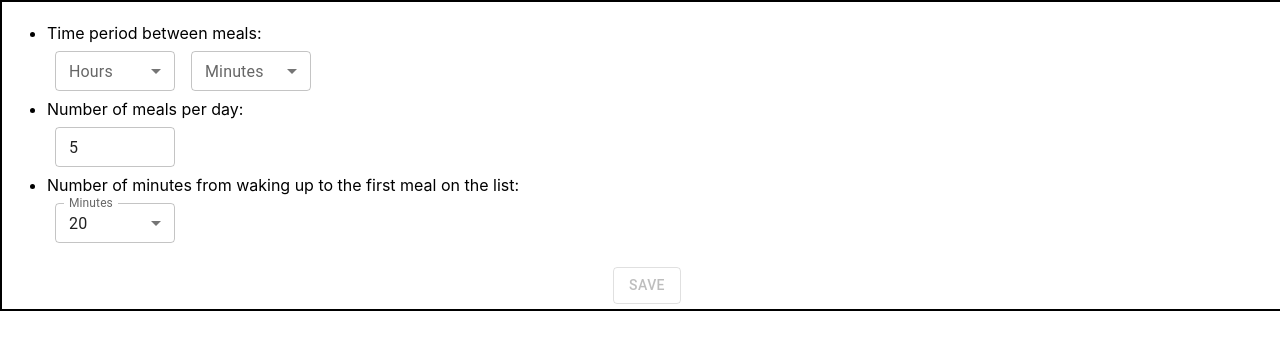
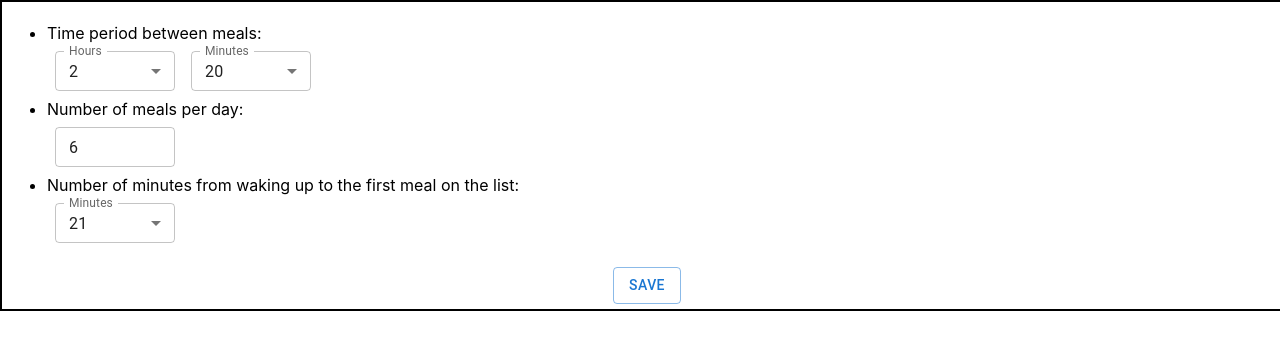
Before and after one commit to kalibria/Meal-tracker, a React (Create React App) app: page /settings in a window 1280 px wide. Shown: the top 350 px of the page. Built offline with nearby package versions, Linux system fonts and the light colour scheme.

Commit message:
the entered settings are saved and displayed on the ui

```diff
--- a/src/App.tsx
+++ b/src/App.tsx
@@ -2,12 +2,12 @@ import React from 'react';
 import { BrowserRouter as Router, Routes, Route } from 'react-router-dom';
 import './App.css';
 
-import { ListOfMeals } from './list-of-meals/ListOfMeals';
 import { FirstRouteEl } from './routeElements/firstRouteEl';
 import { SecondRuteEl } from './routeElements/secondRouteEl';
 import { WindowWithButton } from './buttonsWindow/WindowWithButton';
 
 import { SettingsList } from './settings/components/settingsList';
+import { ListOfMeals } from './list-of-meals/ListOfMeals';
 
 function App() {
   return (
--- a/src/buttonsWindow/settingsBtn.tsx
+++ b/src/buttonsWindow/settingsBtn.tsx
@@ -2,6 +2,8 @@ import React from 'react';
 import { useNavigate } from 'react-router-dom';
 import style from './btnSettings.module.css';
 import { Button } from './button';
+import { myLocalStorage } from '../utility/LocalStorage';
+import { settingsScreen } from '../settings/settingsConfig';
 
 export const SettingsBtn = () => {
   const navigate = useNavigate();
--- a/src/settings/components/settingsList.tsx
+++ b/src/settings/components/settingsList.tsx
@@ -1,31 +1,47 @@
-import React, { useContext, useState } from 'react';
+import React, { useEffect, useState } from 'react';
 import TimePeriodBetweenMeals from './timePeriodBetweenMeals';
 
-import { MyContext } from '../../context/context';
 import NumberOfMealsPerDay from './NumberOfMealsPerDay';
 import { MinutesToFirstMeal } from './minutesToFirstMeal';
 
-import { Settings } from '../settingsConfig';
-import { WrapperForSaveButton } from './wrapperForSaveButton';
+import { INewSettings, WrapperForSaveButton } from './wrapperForSaveButton';
+import { myLocalStorage } from '../../utility/LocalStorage';
 
 export const SettingsList = () => {
-  const { timeBetweenMeals, numberOfMinutesToFirstMeal, numberOfMealsPerDay } =
-    useContext<Settings>(MyContext);
-  const [hourBetweenMeals, setHourBetweenMeals] = React.useState('');
-  const [minuteBetweenMeals, setMinuteBetweenMeals] = React.useState('');
-  const [numberMeals, setNumberMeals] = React.useState(
-    numberOfMealsPerDay.time.toString()
-  );
-  const [minuteToFirstMeal, setMinuteToFirstMeal] = React.useState(
-    numberOfMinutesToFirstMeal.time.toString()
+  const [settingsFromLS, setSettingsFromL] = useState<INewSettings | null>(
+    null
   );
 
-  const [isNumberValid, setIsNumberValid] = useState(true);
+  useEffect(() => {
+    console.log('hi');
+    const newSettings = myLocalStorage.getSettings();
+    console.log(settingsFromLS?.timeBetweenMeals.time);
+
+    if (newSettings) {
+      setSettingsFromL(settingsFromLS);
+      const hours = Math.floor(newSettings.timeBetweenMeals.time / 60);
+      const minutes = newSettings.timeBetweenMeals.time - hours * 60;
+
+      console.log({ hours });
+      console.log({ minutes });
+      setHourBetweenMeals(hours);
+      setMinuteBetweenMeals(minutes);
+      setMinuteToFirstMeal(newSettings.numberOfMinutesToFirstMeal.time);
+      setNumberMeals(newSettings.numberOfMealsPerDay.time);
+    }
+  }, [settingsFromLS]);
+
+  const [hourBetweenMeals, setHourBetweenMeals] = React.useState(2);
+  const [minuteBetweenMeals, setMinuteBetweenMeals] = React.useState(20);
+  const [numberMeals, setNumberMeals] = React.useState('6');
+  const [minuteToFirstMeal, setMinuteToFirstMeal] = React.useState('21');
+
+  const [isMealCountValid, setIsMealCountValid] = useState(true);
 
   return (
     <div>
       <ul>
-        <li key={timeBetweenMeals.id}>
+        <li key={settingsFromLS?.timeBetweenMeals.id}>
           Time period between meals:{' '}
           <TimePeriodBetweenMeals
             hourBetweenMeals={hourBetweenMeals}
@@ -34,16 +50,16 @@ export const SettingsList = () => {
             setMinuteBetweenMeals={setMinuteBetweenMeals}
           />
         </li>
-        <li key={numberOfMinutesToFirstMeal.id}>
+        <li key={settingsFromLS?.numberOfMealsPerDay.id}>
           Number of meals per day:{' '}
           <NumberOfMealsPerDay
             numberMeals={numberMeals}
             setNumberMeals={setNumberMeals}
-            numberCheck={isNumberValid}
-            setNumberCheck={setIsNumberValid}
+            numberCheck={isMealCountValid}
+            setNumberCheck={setIsMealCountValid}
           />
         </li>
-        <li key={numberOfMealsPerDay.id}>
+        <li key={settingsFromLS?.numberOfMinutesToFirstMeal.id}>
           Number of minutes from waking up to the first meal on the list:{' '}
           <MinutesToFirstMeal
             minute={minuteToFirstMeal}
@@ -56,7 +72,11 @@ export const SettingsList = () => {
         minuteBetweenMeals={minuteBetweenMeals}
         numberMeals={numberMeals}
         minuteToFirstMeal={minuteToFirstMeal}
-        numberCheck={isNumberValid}
+        isValidMealsCount={isMealCountValid}
+        // setHourBetweenMeals={setHourBetweenMeals}
+        // setMinuteBetweenMeals={setMinuteBetweenMeals}
+        setNumberMeals={setNumberMeals}
+        setMinute={setMinuteToFirstMeal}
       />
     </div>
   );
--- a/src/settings/components/timePeriodBetweenMeals.tsx
+++ b/src/settings/components/timePeriodBetweenMeals.tsx
@@ -3,12 +3,12 @@ import InputLabel from '@mui/material/InputLabel';
 import MenuItem from '@mui/material/MenuItem';
 import FormControl from '@mui/material/FormControl';
 import Select, { SelectChangeEvent } from '@mui/material/Select';
-import { hours, minutes } from '../time';
+import { hours, minutes, time } from '../time';
 interface Props {
-  hourBetweenMeals: string;
-  setHourBetweenMeals: React.Dispatch<React.SetStateAction<string>>;
-  minuteBetweenMeals: string;
-  setMinuteBetweenMeals: React.Dispatch<React.SetStateAction<string>>;
+  hourBetweenMeals: number;
+  minuteBetweenMeals: number;
+  setHourBetweenMeals: React.Dispatch<React.SetStateAction<number>>;
+  setMinuteBetweenMeals: React.Dispatch<React.SetStateAction<number>>;
 }
 
 export default function TimePeriodBetweenMeals({
@@ -30,12 +30,15 @@ export default function TimePeriodBetweenMeals({
   ));
 
   const handleChangeHours = (event: SelectChangeEvent) => {
-    setHourBetweenMeals(event.target.value);
+    setHourBetweenMeals(+event.target.value);
   };
 
   const handleChangeMinutes = (event: SelectChangeEvent) => {
-    setMinuteBetweenMeals(event.target.value);
+    setMinuteBetweenMeals(+event.target.value);
   };
+
+  console.log({ hourBetweenMeals });
+  console.log({ minuteBetweenMeals });
 
   return (
     <div>
@@ -44,7 +47,7 @@ export default function TimePeriodBetweenMeals({
         <Select
           labelId='demo-select-small'
           id='demo-select-small'
-          value={hourBetweenMeals}
+          value={hourBetweenMeals.toString()}
           label='Hours'
           onChange={handleChangeHours}
         >
@@ -57,7 +60,7 @@ export default function TimePeriodBetweenMeals({
         <Select
           labelId='demo-select-small'
           id='demo-select-small'
-          value={minuteBetweenMeals}
+          value={time.convertMinute(minuteBetweenMeals)}
           label='Minutes'
           onChange={handleChangeMinutes}
         >
--- a/src/settings/components/wrapperForSaveButton.tsx
+++ b/src/settings/components/wrapperForSaveButton.tsx
@@ -104,11 +104,15 @@ import { currentTime } from '../../utility/currentTime';
 import { SaveButton } from './SaveButton';
 
 interface Props {
-  hourBetweenMeals: string;
-  minuteBetweenMeals: string;
+  hourBetweenMeals: number;
+  minuteBetweenMeals: number;
   numberMeals: string;
   minuteToFirstMeal: string;
-  numberCheck: boolean;
+  isValidMealsCount: boolean;
+  // setHourBetweenMeals: React.Dispatch<React.SetStateAction<string>>;
+  // setMinuteBetweenMeals: React.Dispatch<React.SetStateAction<string>>;
+  setNumberMeals: React.Dispatch<React.SetStateAction<string>>;
+  setMinute: React.Dispatch<React.SetStateAction<string>>;
 }
 
 export interface INewSettings {
@@ -121,7 +125,11 @@ export function WrapperForSaveButton({
   minuteBetweenMeals,
   numberMeals,
   minuteToFirstMeal,
-  numberCheck,
+  isValidMealsCount,
+  // setHourBetweenMeals,
+  // setMinuteBetweenMeals,
+  setNumberMeals,
+  setMinute,
 }: Props) {
   const dispatch = useDispatch();
   const navigate = useNavigate();
@@ -129,14 +137,17 @@ export function WrapperForSaveButton({
   const goToWindowWithBtn = () => {
     navigate('/button');
   };
-  const isEmptyString = validation.isEmptyString(
+  const isValidHoursAndMinutes = validation.isValidNumOfHoursAndMinutes(
     hourBetweenMeals,
     minuteBetweenMeals
   );
 
+  console.log({ isValidHoursAndMinutes });
+  console.log({ isValidMealsCount });
   const isDisabledButton = validation.isDisabledSaveButton(
-    isEmptyString,
-    numberCheck
+    isValidHoursAndMinutes,
+    isValidMealsCount
+    // todo add third option?
   );
   const settings = useSelector(selectSettings);
 
@@ -161,12 +172,14 @@ export function WrapperForSaveButton({
         time: minuteToFirstMeal,
       },
     };
-    myLocalStorage.saveSettings(newSettings);
+    myLocalStorage.setSettings(newSettings);
     const settingsFromDb = myLocalStorage.getSettings();
 
     if (!settingsFromDb) {
       return;
     } else {
+      setNumberMeals(settingsFromDb.numberOfMealsPerDay.time);
+      setMinute(settingsFromDb.numberOfMinutesToFirstMeal.time);
       batch(() => {
         dispatch(setTimeBetweenMeals(settingsFromDb.timeBetweenMeals.time));
         dispatch(
--- a/src/settings/settingsConfig.tsx
+++ b/src/settings/settingsConfig.tsx
@@ -5,7 +5,7 @@ export interface Settings {
 }
 
 export const settingsScreen: Settings = {
-  timeBetweenMeals: { id: 1, time: 60 }, //from 1 to 2 hours, with a one-minute interval
+  timeBetweenMeals: { id: 1, time: 140 }, //from 1 to 2 hours, with a one-minute interval
   numberOfMealsPerDay: { id: 2, time: 5 }, //5 is default, no max limit, 3 is min number
   numberOfMinutesToFirstMeal: { id: 3, time: 20 }, //20 min is default, min 5 min, max 60 min
 };
--- a/src/settings/time.tsx
+++ b/src/settings/time.tsx
@@ -52,6 +52,12 @@ export class Time implements TimeDate {
     const minutesStartFromZero = minutes.map((num) => zeroPad(num, 2));
     return minutesStartFromZero;
   };
+  convertMinute = (minute: number): string => {
+    const zeroPad = (num: number, places: number) =>
+      String(num).padStart(places, '0');
+    const minutesStartFromZero = zeroPad(minute, 2);
+    return minutesStartFromZero;
+  };
 }
 
 export const time = new Time([0], [1], [5]);
--- a/src/utility/LocalStorage.tsx
+++ b/src/utility/LocalStorage.tsx
@@ -1,4 +1,5 @@
 import { INewSettings } from '../settings/components/wrapperForSaveButton';
+import { Settings } from '../settings/settingsConfig';
 
 class LocalStorage {
   isGeneratedMeals: boolean;
@@ -6,7 +7,7 @@ class LocalStorage {
   constructor(isGeneratedMeals: boolean) {
     this.isGeneratedMeals = isGeneratedMeals;
   }
-  saveSettings(data: INewSettings) {
+  setSettings(data: INewSettings | Settings) {
     const jsonSettingsScreen = JSON.stringify(data);
     localStorage.setItem('settings', jsonSettingsScreen);
   }
@@ -15,21 +16,6 @@ class LocalStorage {
     if (!settings) return null;
     return JSON.parse(settings) as INewSettings;
   }
-  setEndTheDay(endTheDay: boolean) {
-    localStorage.setItem('isEndTheDay', endTheDay.toString());
-    return endTheDay;
-  }
-  getEndTheDay() {
-    return localStorage.getItem('isEndTheDay');
-  }
-  getIsGeneratedMeals() {
-    return localStorage.getItem('isGeneratedMeals');
-  }
-  setIsGeneratedMeals(isGenerated: boolean) {
-    this.isGeneratedMeals = isGenerated;
-    localStorage.setItem('isGeneratedMeals', this.isGeneratedMeals.toString());
-    return localStorage.getItem('isGeneratedMeals');
-  }
 }
 
 export const myLocalStorage = new LocalStorage(false);
--- a/src/utility/currentTime.tsx
+++ b/src/utility/currentTime.tsx
@@ -14,7 +14,7 @@ class CurrentTime {
     if (time >= startMorning && time < endMorning) return true;
     else return false;
   }
-  setTimeBetweenMealsInMin(hours: string, minutes: string) {
+  setTimeBetweenMealsInMin(hours: number, minutes: number) {
     const timeBetweenMealsInMinutes =
       Number(hours) * minutesInHour + Number(minutes);
 
--- a/src/utility/validation.tsx
+++ b/src/utility/validation.tsx
@@ -15,17 +15,16 @@ class Validation {
       return false;
     }
   }
-  isEmptyString(valueHours: string, valueMinutes: string) {
-    if (valueHours === '' || valueMinutes === '') return true;
-    else return false;
+  isValidNumOfHoursAndMinutes(valueHours: number, valueMinutes: number) {
+    if (isNaN(valueHours) || isNaN(valueMinutes)) return false;
+    else return true;
   }
 
   isDisabledSaveButton(
     stringOfTimeCheck: boolean,
     numberOfMealsCheck: boolean
   ) {
-    if (stringOfTimeCheck || !numberOfMealsCheck) return true;
-    else return false;
+    return !stringOfTimeCheck || !numberOfMealsCheck;
   }
 }
 
```
